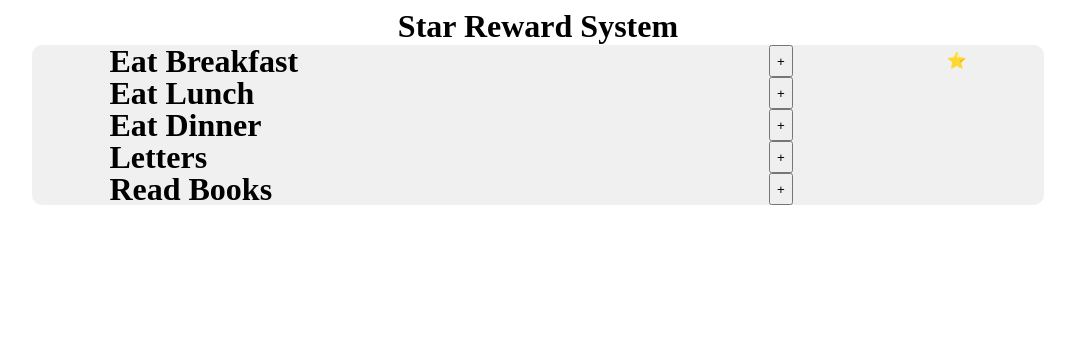
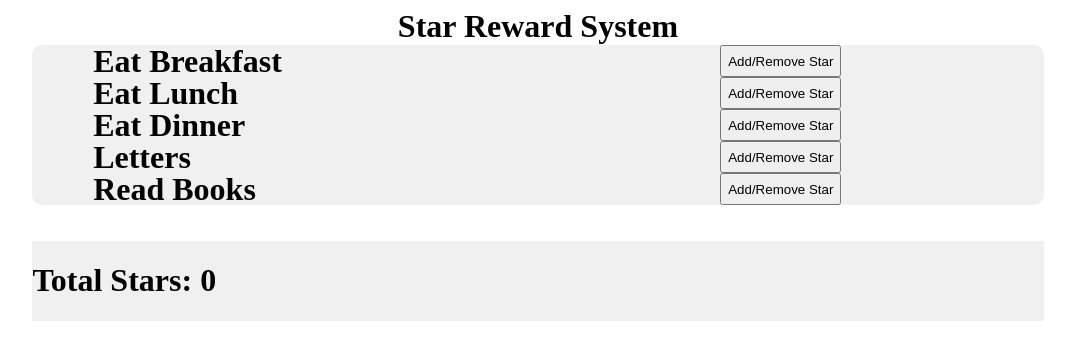
Before and after one commit to cwills02/star-reward-system, a plain HTML site: page index.html in a window 1280 px wide. Shown: the whole page, without its empty margins (102-1177 px from the left). Drawn offline with Linux system fonts and the light colour scheme.

Commit message:
added total stars calculation

```diff
--- a/index.html
+++ b/index.html
@@ -12,29 +12,34 @@
     <div class="container">
       <div class="star-container">
         <h1>Eat Breakfast</h1>
-        <button class="add">+</button>
-        <div class="star active">⭐</div>
+        <button class="add">Add/Remove Star</button>
+        <div class="star">⭐</div>
       </div>
       <div class="star-container">
         <h1>Eat Lunch</h1>
-        <button class="add">+</button>
+        <button class="add">Add/Remove Star</button>
         <div class="star">⭐</div>
       </div>
       <div class="star-container">
         <h1>Eat Dinner</h1>
-        <button class="add">+</button>
+        <button class="add">Add/Remove Star</button>
         <div class="star">⭐</div>
       </div>
       <div class="star-container">
         <h1>Letters</h1>
-        <button class="add">+</button>
+        <button class="add">Add/Remove Star</button>
         <div class="star">⭐</div>
       </div>
       <div class="star-container">
         <h1>Read Books</h1>
-        <button class="add">+</button>
+        <button class="add">Add/Remove Star</button>
         <div class="star">⭐</div>
       </div>
+    </div>
+    <br />
+    <br />
+    <div class="total-container">
+      <h1 class="total">Total Stars: 0</h1>
     </div>
 
     <script src="script.js"></script>
--- a/script.js
+++ b/script.js
@@ -1,11 +1,14 @@
 const addBtns = document.querySelectorAll('.add')
 const stars = document.querySelectorAll('.star')
-console.log(addBtns)
+const total = document.querySelector('.total')
+let totalStars = 0
 
 addBtns.forEach((btn, index) => {
   addEventListener('click', (e) => {
     if (e.target === addBtns[index]) {
       stars[index].classList.toggle('active')
     }
+    totalStars = document.getElementsByClassName('star active').length
+    total.innerHTML = `Total Stars: ${totalStars}`
   })
 })
--- a/style.css
+++ b/style.css
@@ -19,6 +19,13 @@ body {
   border-radius: 10px;
 }
 
+.total-container {
+  background-color: #f0f0f0;
+  height: fit-content;
+  width: 80%;
+  margin: auto;
+}
+
 .star-container {
   display: flex;
   line-height: 2em;
```
